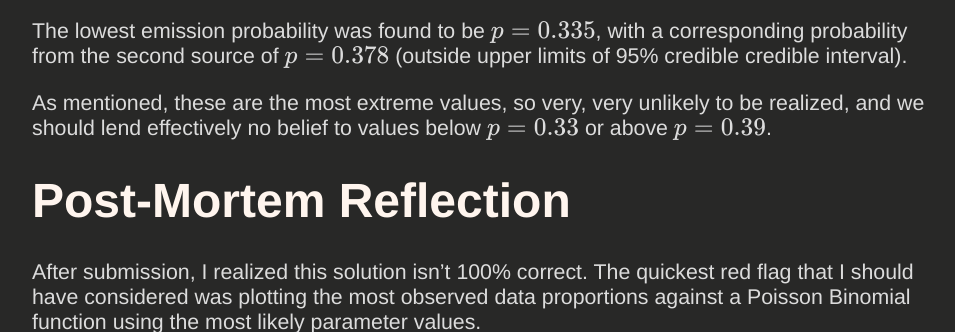
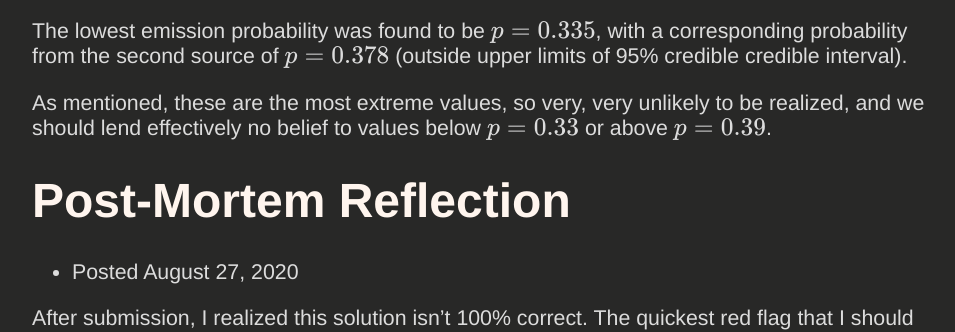
Before and after one commit to tjburch/tjburch.github.io, a Jekyll site: the page built from _posts/2020-08-23-fivethirtyeight-astrophysics.md, in a window 1280 px wide and 900 px high, scrolled down 5560 px, cut to the strip 0-332 px from the top of the window. Shown: the whole strip, without its empty margins (128-1083 px from the left). Built offline with Jekyll 4.4.1, drawn with Linux system fonts in a browser that asks for light colours; formulas are drawn with MathJax 3; comment, search, counter and statistics services are not loaded.

Commit message:
Date the post-mortem

```diff
--- a/_posts/2020-08-23-fivethirtyeight-astrophysics.md
+++ b/_posts/2020-08-23-fivethirtyeight-astrophysics.md
@@ -95,6 +95,8 @@ As mentioned, these are the most extreme values, so very, very unlikely to be re
 
 # Post-Mortem Reflection
 
+- Posted August 27, 2020
+
 After submission, I realized this solution isn't 100% correct. The quickest red flag that I should have considered was plotting the most observed data proportions against a Poisson Binomial function using the most likely parameter values.
 
 
```
